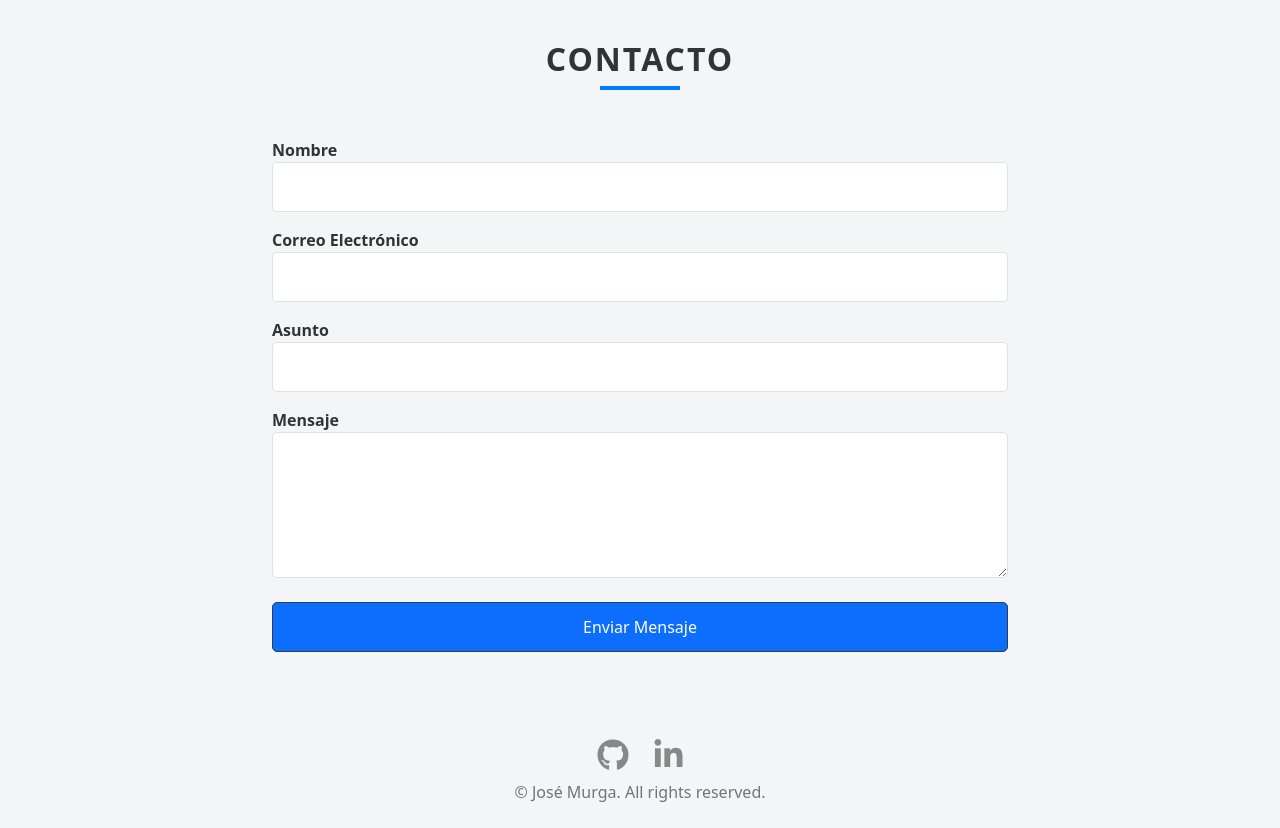
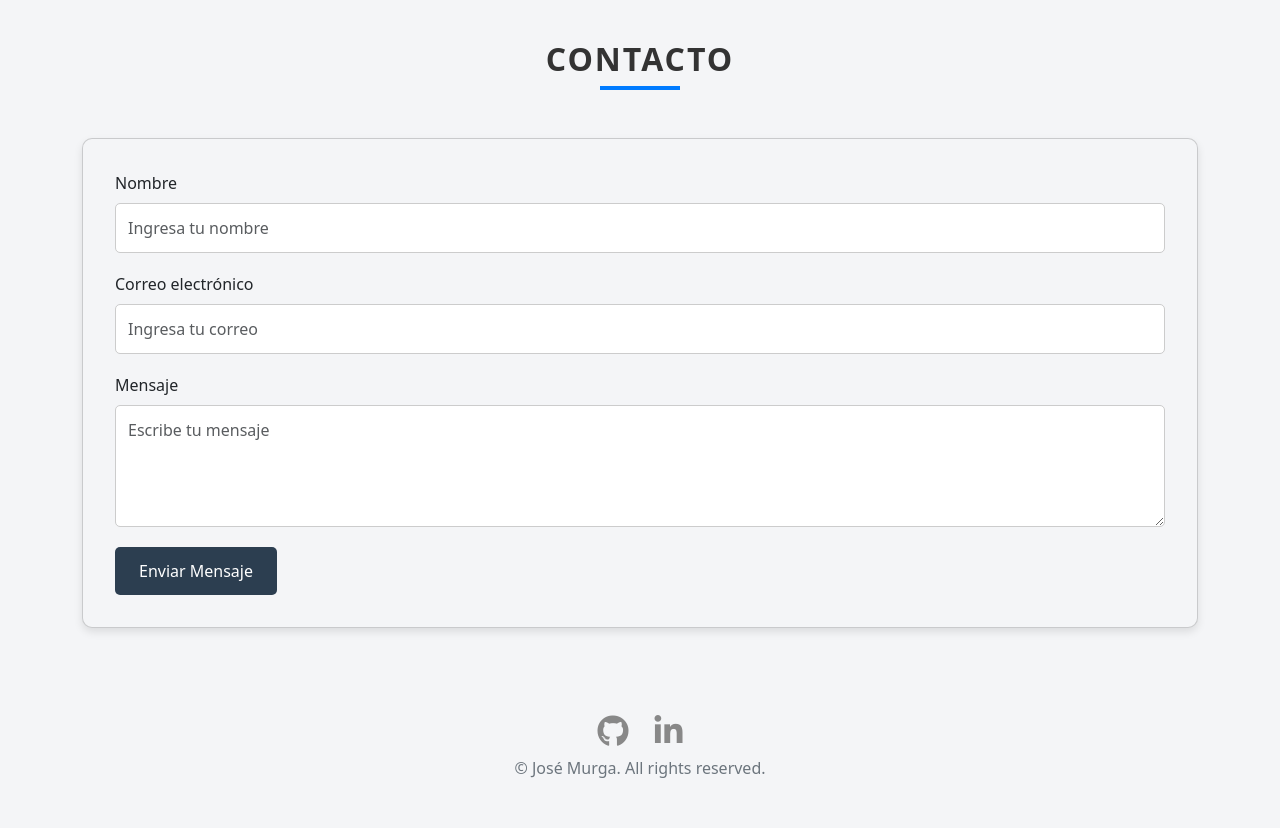
Before and after one commit to Jmurga16/portfolio, an Angular app: page / in a window 1280 px wide. Shown: the part 5960-6788 px from the top of the page. After the commit the page ends 6764 px from the top, so only its background shows below. Built offline with nearby package versions, Linux system fonts and the light colour scheme.

Commit message:
Contacto v2

```diff
--- a/angular.json
+++ b/angular.json
@@ -69,7 +69,13 @@
             "development": {
               "optimization": false,
               "extractLicenses": false,
-              "sourceMap": true
+              "sourceMap": true,
+              "fileReplacements": [
+                {
+                  "replace": "src/environments/environment.ts",
+                  "with": "src/environments/environment.development.ts"
+                }
+              ]
             }
           },
           "defaultConfiguration": "production"
--- a/package.json
+++ b/package.json
@@ -25,6 +25,7 @@
     "@ng-bootstrap/ng-bootstrap": "^17.0.1",
     "@popperjs/core": "^2.11.8",
     "bootstrap": "^5.3.2",
+    "emailjs-com": "^3.2.0",
     "express": "^4.18.2",
     "rxjs": "~7.8.0",
     "tslib": "^2.3.0",
--- a/src/app/pages/contact/contact.component.html
+++ b/src/app/pages/contact/contact.component.html
@@ -1,32 +1,26 @@
 <section id="contact" class="container-section">
     <div class="container">
         <h2 class="text-center mb-5">Contacto</h2>
-        <div class="row justify-content-center">
-            <div class="col-md-8">
-                <form (ngSubmit)="onSubmit(contactForm)" #contactForm="ngForm" >
-                    <div class="form-group mb-3">
-                        <label for="name">Nombre</label>
-                        <input type="text" id="name" class="form-control" required [(ngModel)]="contactData.name"
-                            name="name">
-                    </div>
-                    <div class="form-group mb-3">
-                        <label for="email">Correo Electrónico</label>
-                        <input type="email" id="email" class="form-control" required [(ngModel)]="contactData.email"
-                            name="email">
-                    </div>
-                    <div class="form-group mb-3">
-                        <label for="subject">Asunto</label>
-                        <input type="text" id="subject" class="form-control" [(ngModel)]="contactData.subject"
-                            name="subject">
-                    </div>
-                    <div class="form-group mb-4">
-                        <label for="message">Mensaje</label>
-                        <textarea id="message" rows="5" class="form-control" required [(ngModel)]="contactData.message"
-                            name="message"></textarea>
-                    </div>
-                    <button type="submit" class="btn btn-primary w-100">Enviar Mensaje</button>
-                </form>
-            </div>
+
+        <div class="card contact-section">
+            <form [formGroup]="contactForm" (ngSubmit)="onSubmit()">
+                <div class="form-group">
+                    <label for="name">Nombre</label>
+                    <input id="name" type="text" formControlName="name" class="form-control"
+                        placeholder="Ingresa tu nombre" />
+                </div>
+                <div class="form-group">
+                    <label for="email">Correo electrónico</label>
+                    <input id="email" type="email" formControlName="email" class="form-control"
+                        placeholder="Ingresa tu correo" />
+                </div>
+                <div class="form-group">
+                    <label for="message">Mensaje</label>
+                    <textarea id="message" formControlName="message" class="form-control" rows="4"
+                        placeholder="Escribe tu mensaje"></textarea>
+                </div>
+                <button type="submit" class="btn btn-primary">Enviar Mensaje</button>
+            </form>
         </div>
     </div>
 </section>
--- a/src/app/pages/contact/contact.component.scss
+++ b/src/app/pages/contact/contact.component.scss
@@ -1,20 +1,38 @@
 #contact {
-    .form-group label {
-        font-weight  : bold;
-        //color      : #555;
-    }
+    .contact-section {
+        padding      : 2rem;
+        border-radius: 10px;
+        box-shadow   : 0 4px 8px rgba(0, 0, 0, 0.1);
 
-    .form-control {
-        border-radius: 5px;
-        padding      : 0.75rem;
-    }
+        .form-group {
+            margin-bottom: 1.2rem;
 
-    button {
-        border-radius: 5px;
-        padding      : 0.75rem;
-    }
+            label {
+                display      : block;
+                margin-bottom: 0.5rem;
+            }
 
-    .btn {
-        background-color: #0d6efd;
+            .form-control {
+                width        : 100%;
+                padding      : 0.75rem;
+                border       : 1px solid #ccc;
+                border-radius: 5px;
+                font-size    : 1rem;
+            }
+        }
+
+        .btn-primary {
+            background-color: #2C3E50;
+            color           : #FFFFFF;
+            padding         : 0.75rem 1.5rem;
+            border          : none;
+            border-radius   : 5px;
+            cursor          : pointer;
+            transition      : background-color 0.3s;
+
+            &:hover {
+                background-color: #2980b9;
+            }
+        }
     }
 }
--- a/src/app/pages/contact/contact.component.ts
+++ b/src/app/pages/contact/contact.component.ts
@@ -1,22 +1,39 @@
 import { Component } from '@angular/core';
+import { FormBuilder, FormGroup, Validators } from '@angular/forms';
+import { EmailService } from '../../services/email.service';
 
 @Component({
   selector: 'app-contact',
   templateUrl: './contact.component.html',
-  styleUrl: './contact.component.scss'
+  styleUrls: ['./contact.component.scss']
 })
 export class ContactComponent {
-  contactData = {
-    name: '',
-    email: '',
-    subject: '',
-    message: ''
-  };
+  contactForm: FormGroup;
 
-  onSubmit(form: any) {
-    if (form.valid) {
-      console.log('Mensaje enviado:', this.contactData);
-      form.reset();
+  constructor(private fb: FormBuilder, private emailService: EmailService) {
+    this.contactForm = this.fb.group({
+      name: ['', Validators.required],
+      email: ['', [Validators.required, Validators.email]],
+      message: ['', Validators.required]
+    });
+  }
+
+  onSubmit() {
+    if (this.contactForm.valid) {
+
+      const templateParams = {
+        from_name: this.contactForm.value.name,
+        from_email: this.contactForm.value.email,
+        message: this.contactForm.value.message
+      };
+
+      this.emailService.sendEmail(templateParams)
+        .then(() => {
+          this.contactForm.reset();
+        });
+    }
+    else {
+      alert("Complete el formulario correctamente.")
     }
   }
 }
--- /dev/null
+++ b/src/app/services/email.service.ts
@@ -0,0 +1,29 @@
+import { Injectable } from '@angular/core';
+import emailjs from 'emailjs-com';
+import { environment } from '../../environments/environment.development';
+
+@Injectable({
+    providedIn: 'root'
+})
+export class EmailService {
+
+    serviceId = environment.serviceId
+    templateId = environment.templateId;
+    userId = environment.apiKeyEmail
+
+    constructor() {
+    }
+
+    sendEmail(templateParams: { from_name: string; from_email: string; message: string }): Promise<void> {
+
+        return emailjs.send(this.serviceId, this.templateId, templateParams, this.userId)
+            .then((response) => {
+                console.log('Correo enviado exitosamente', response.status, response.text);
+                alert('Tu mensaje ha sido enviado correctamente');
+            })
+            .catch((error) => {
+                console.error('Error al enviar el correo', error);
+                alert('Hubo un problema al enviar tu mensaje. Inténtalo de nuevo más tarde.');
+            });
+    }
+}
--- a/src/assets/styles/_section.scss
+++ b/src/assets/styles/_section.scss
@@ -30,3 +30,26 @@ h2 {
         padding-bottom: 0.5rem;
     }
 }
+
+.dark-mode {
+
+    .contact-section {
+        background-color: #2c3e50;
+
+        h2,
+        label {
+            color: #ecf0f1;
+        }
+
+        .form-control {
+            background-color: #34495e;
+            color           : #ecf0f1;
+            border          : 1px solid #555;
+        }
+
+        .form-control::placeholder {
+            color: #b3b3b3 !important;
+        }
+
+    }
+}
--- /dev/null
+++ b/src/environments/environment.development.ts
@@ -0,0 +1,5 @@
+export const environment = {
+    serviceId: "service_dnoc15y",
+    apiKeyEmail: "w04x6NaBIOSIZyFh-",
+    templateId: "template_tjexhgb",
+};
--- /dev/null
+++ b/src/environments/environment.ts
@@ -0,0 +1,5 @@
+export const environment = {
+    serviceId: "service_dnoc15y",
+    apiKeyEmail: "w04x6NaBIOSIZyFh-",
+    templateId: "template_tjexhgb",
+};
```
Also changed, not shown: 1 other file (tests, documents, lock files or other folders).
